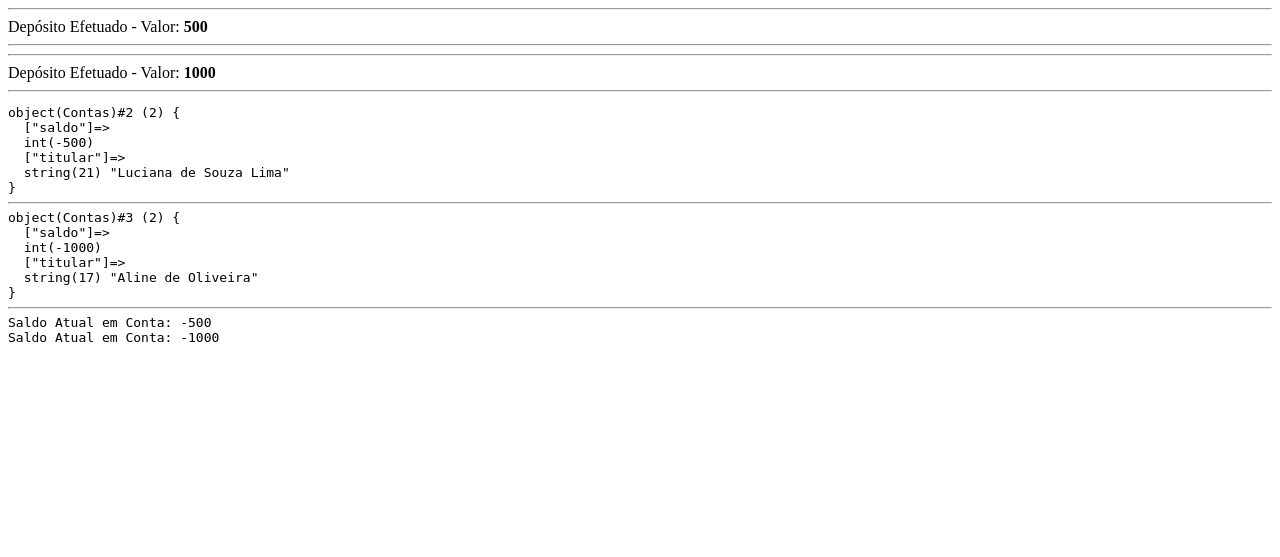
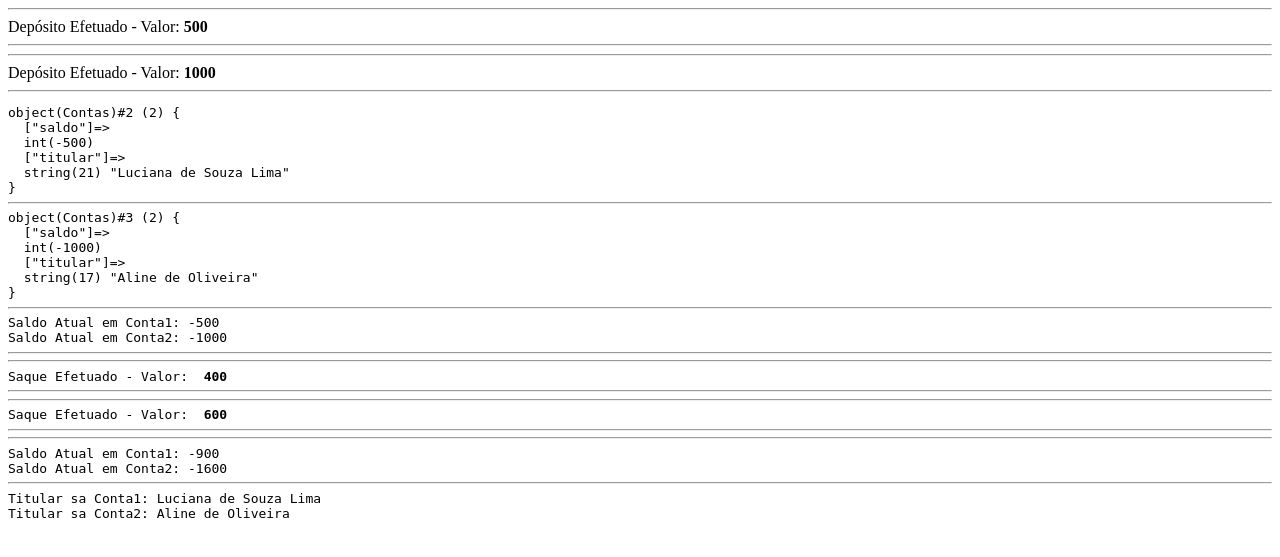
Before and after one commit to LeticiaFreitas79/PHP-Projetos, a PHP site: page / in a window 1280 px wide. Shown: the top 557 px of the page. Run offline with PHP 8.4, Linux system fonts and the light colour scheme.

Commit message:
versão3

```diff
--- a/Aula06Poo/index.php
+++ b/Aula06Poo/index.php
@@ -49,9 +49,25 @@
         var_dump($conta2);
 
         echo '<hr>';
-        echo 'Saldo Atual em Conta: '.$conta1->verSaldo();
+        echo 'Saldo Atual em Conta1: '.$conta1->verSaldo();
         echo '<br>';
-        echo 'Saldo Atual em Conta: '.$conta2->verSaldo();
+        echo 'Saldo Atual em Conta2: '.$conta2->verSaldo();
+
+
+        echo '<hr>';
+        $conta1->sacar(400);
+        $conta2->sacar(600);
+
+        echo '<hr>';
+        echo 'Saldo Atual em Conta1: '.$conta1->verSaldo();
+        echo '<br>';
+        echo 'Saldo Atual em Conta2: '.$conta2->verSaldo();
+
+        echo '<hr>';
+        echo 'Titular sa Conta1: '.$conta1->titular;
+        echo '<br>';
+        echo 'Titular sa Conta2: '.$conta2->titular;
+
 
     ?>
 </body>
```
